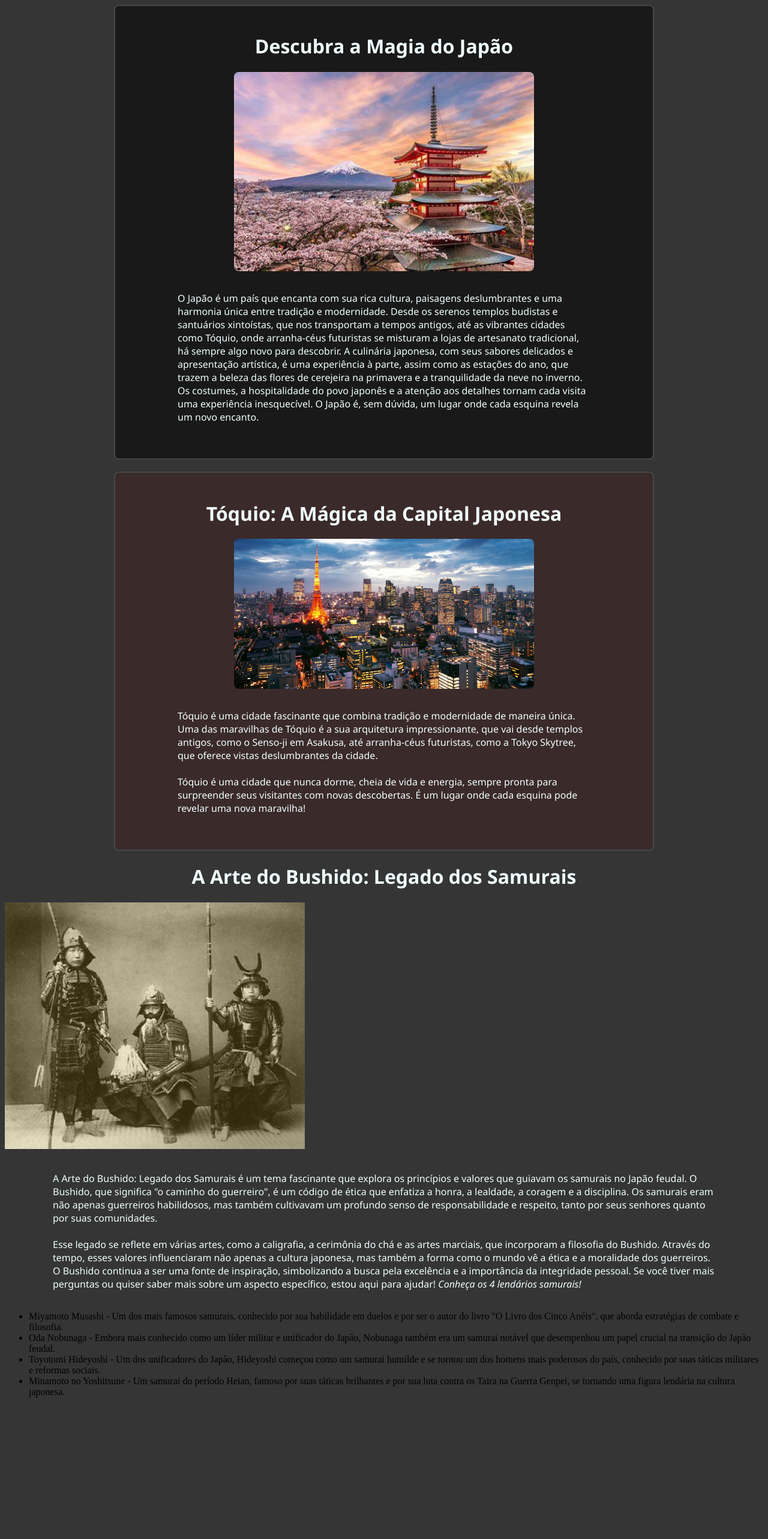
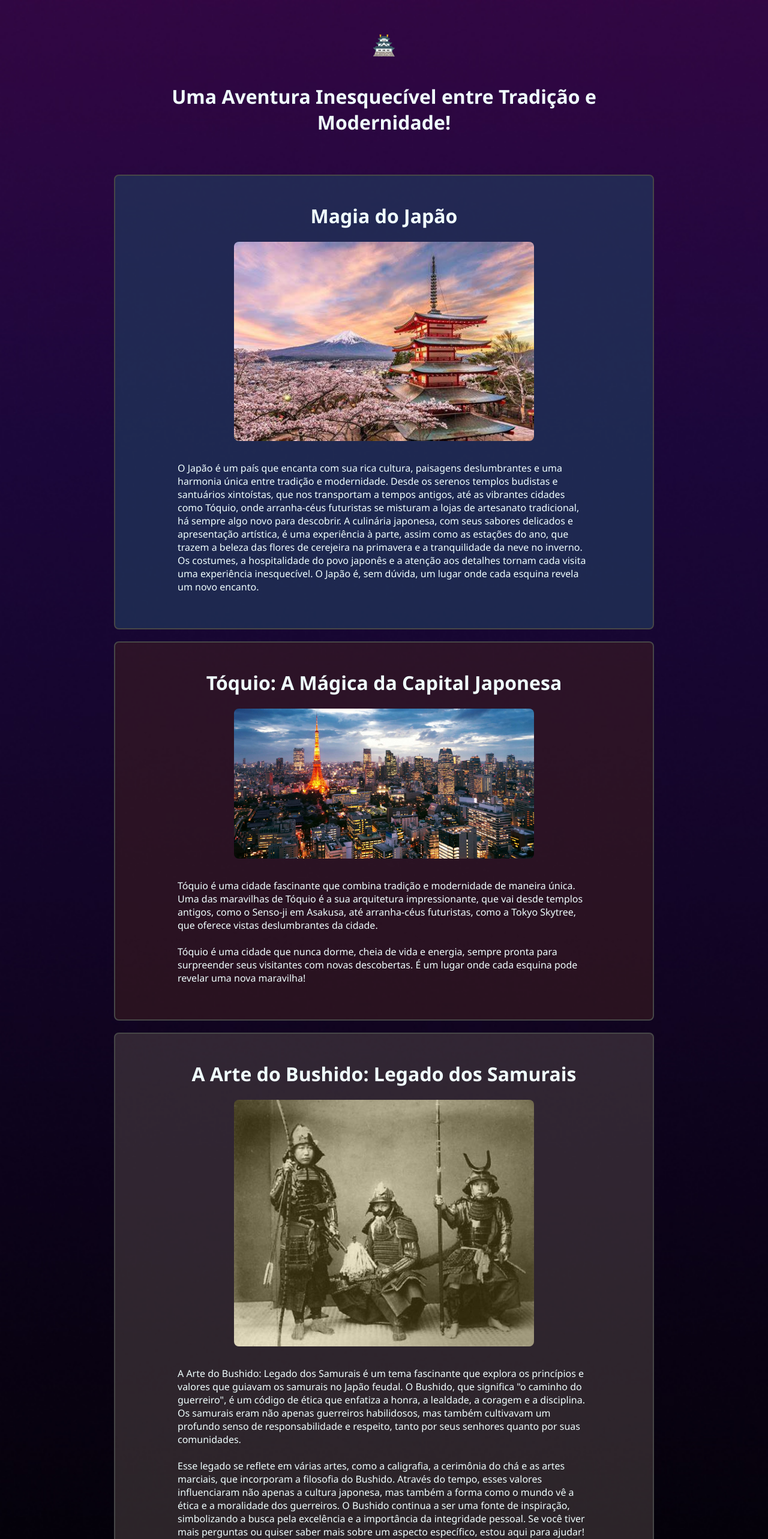
Before and after one commit to GuiAfonso00/Japan_Places, a plain HTML site: page index.html in a window 1280 px wide. Shown: the top 2565 px of the page at 60% size. Before the commit the page ends 2345 px from the top, so only its background shows below. Drawn offline with Linux system fonts and the light colour scheme.

Commit message:
Toques finais

```diff
--- a/index.html
+++ b/index.html
@@ -10,9 +10,18 @@
 
 <body>
 
+    <div id="Page0">
+        <main>
+            <h1 id="h0">&#127983;<br><br>Uma Aventura Inesquecível entre Tradição e Modernidade!</h1>
+
+
+        </main>
+    </div>
+
+
     <div id="Page">
         <main>
-            <h1 id="h1">Descubra a Magia do Japão</h1>
+            <h1 id="h1">Magia do Japão</h1>
             <img src="Assests/Japão_1.jpeg" alt="Templo japones" id="Foto_1">
             <p id="txt_1">O Japão é um país que encanta com sua rica cultura, paisagens deslumbrantes e uma harmonia
                 única entre tradição e modernidade. Desde os
@@ -86,6 +95,11 @@
         </main>
     </div>
 
+    <footer>
+
+        Feito com &#129304; por @Guiafonso00
+    </footer>
+
 
 </body>
 
--- a/style.css
+++ b/style.css
@@ -1,15 +1,37 @@
 * body {
 
-    background-color: #353535;
+    background-image: url(Assests/MacBook\ Air\ -\ 2\ \(1\).jpg);
+    background-repeat: no-repeat;
+    background-size: cover;
 }
+
+
+#Page0 {
+    box-sizing: border-box;
+    width: 900px;
+    padding: 24px;
+    margin: auto;
+    margin-bottom: 20px;
+
+}
+
+
+#h0 {
+    font-family: 'Segoe UI', Tahoma, Geneva, Verdana, sans-serif;
+    text-align: center;
+    padding: auto;
+    color: azure;
+
+}
+
 
 #Page {
     box-sizing: border-box;
     width: 900px;
     padding: 24px;
-    background-color: #00000088;
+    background-color: #20385caf;
     border-radius: 8px;
-    margin:auto;
+    margin: auto;
     border: 2px solid rgb(71, 71, 71);
     margin-bottom: 20px;
 
@@ -42,7 +64,6 @@
     padding: 18px 80px;
     color: azure;
     font-size: 16px
-
 }
 
 #Page2 {
@@ -51,8 +72,9 @@
     padding: 24px;
     background-color: #41202083;
     border-radius: 8px;
-    margin:auto;
+    margin: auto;
     border: 2px solid rgb(71, 71, 71);
+    margin-bottom: 20px;
 
 
 }
@@ -72,6 +94,66 @@
     text-align: left;
     padding: 18px 80px;
     color: azure;
-    font-size: 16px
+    font-size: 16px;
 
 }
+
+
+#Page3 {
+    box-sizing: border-box;
+    width: 900px;
+    padding: 24px;
+    background-color: #52474783;
+    border-radius: 8px;
+    margin: auto;
+    border: 2px solid rgb(71, 71, 71);
+
+
+}
+
+
+#Foto_3 {
+    display: block;
+    width: 500px;
+    border-radius: 8px;
+    margin: auto;
+    text-align: center;
+
+}
+
+ul li {
+    list-style: none;
+    position: relative;
+    display: flex;
+    left: 40px;
+    padding-bottom: 18px;
+}
+
+ul li::before {
+    left: -40px;
+    content: "👹";
+    position: absolute;
+
+}
+
+
+#list {
+    font-family: 'Segoe UI', Tahoma, Geneva, Verdana, sans-serif;
+    text-align: left;
+    padding: 18px 80px;
+    color: azure;
+    font-size: 16px;
+    list-style: none;
+
+
+}
+
+
+footer {
+    font-family: 'Segoe UI', Tahoma, Geneva, Verdana, sans-serif;
+    text-align: center;
+    padding: 18px 80px;
+    color: azure;
+    font-size: 16px;
+
+}
```
Also changed, not shown: Assests/MacBook Air - 2 (1).jpg (added).
